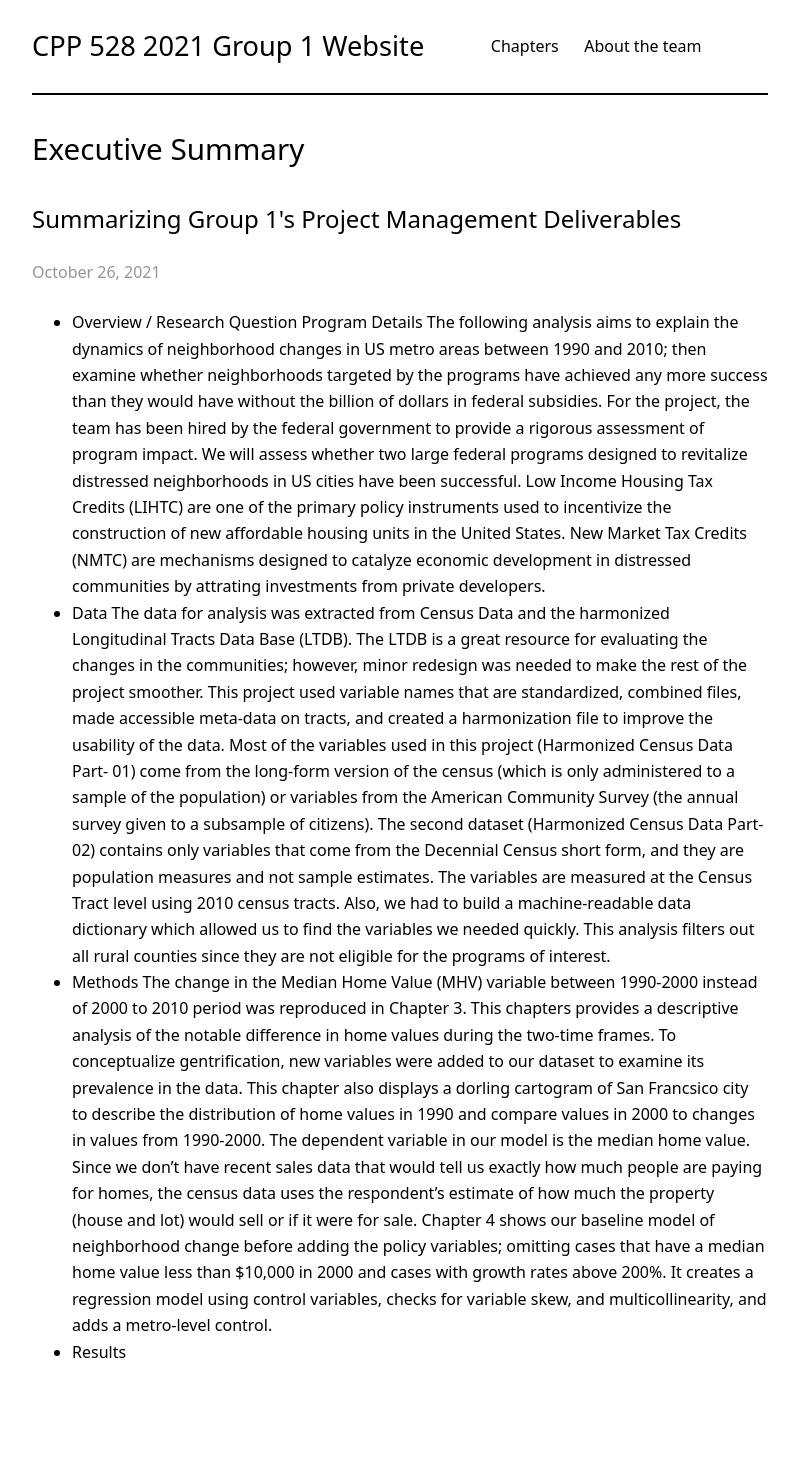
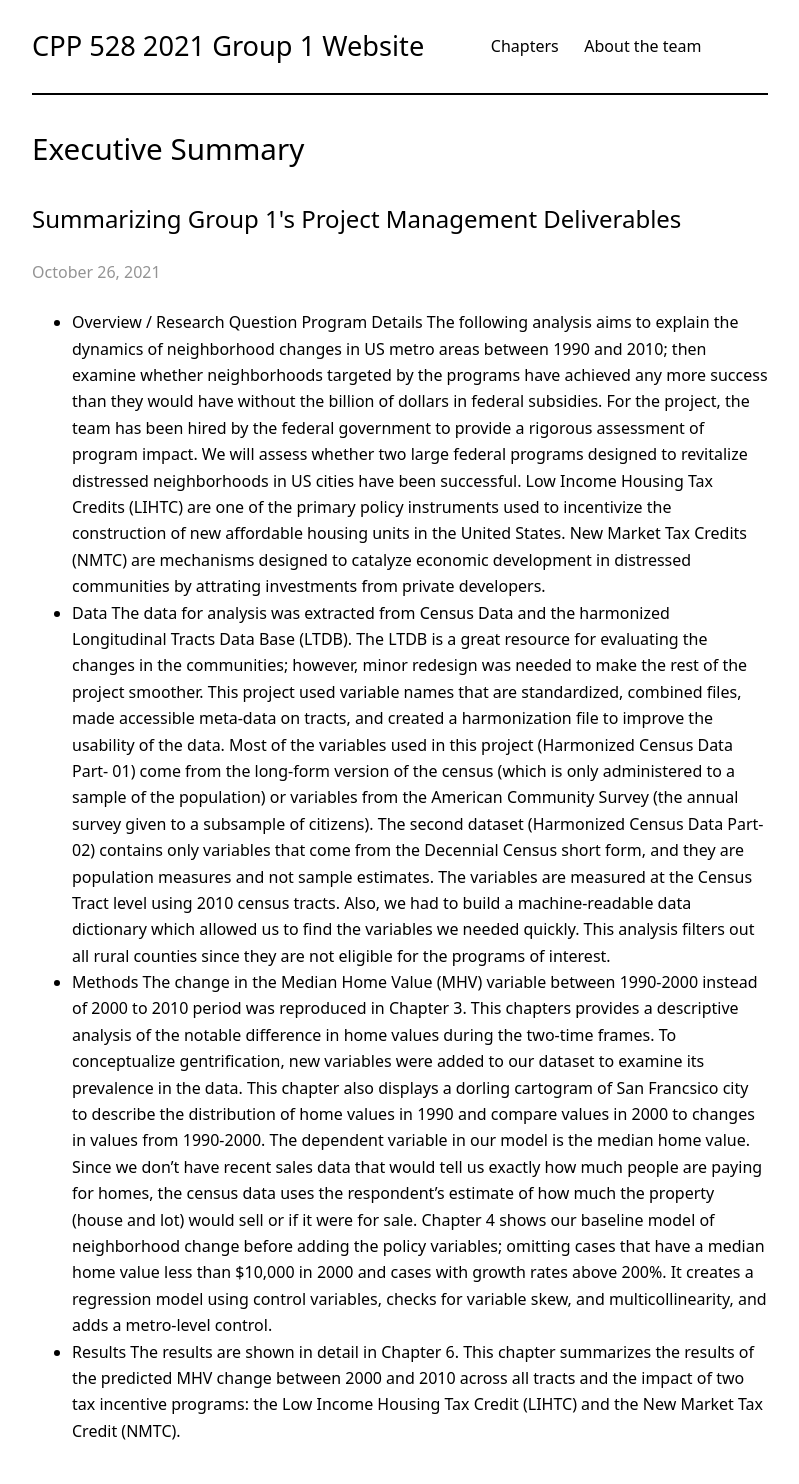
Before and after one commit to jmacost5/cpp-528-fall-2021-group-01, a Jekyll site: the page built from _posts/2021-10-26-ch00-exec_summary.md, in a window 1280 px wide. Shown: the whole page, without its empty margins (240-1039 px from the left). Built offline with Jekyll 4.4.1, drawn with Linux system fonts in a browser that asks for light colours; nearby versions of some CDN libraries; our own code applies the rules of GitHub Pages for plain Markdown files; before the commit the page ends 1405 px from its top, so only the background shows below that.

Commit message:
Update 2021-10-26-ch00-exec_summary.md

```diff
--- a/_posts/2021-10-26-ch00-exec_summary.md
+++ b/_posts/2021-10-26-ch00-exec_summary.md
@@ -12,3 +12,4 @@ subtitle: Summarizing Group 1's Project Management Deliverables
     The change in the Median Home Value (MHV) variable between 1990-2000 instead of 2000 to 2010 period was reproduced in Chapter 3. This chapters provides a descriptive analysis     of the notable difference in home values during the two-time frames. To conceptualize gentrification, new variables were added to our dataset to examine its prevalence in the     data. This chapter also displays a dorling cartogram of San Francsico city to describe the distribution of home values in 1990 and compare values in 2000 to changes in values     from 1990-2000.
     The dependent variable in our model is the median home value. Since we don’t have recent sales data that would tell us exactly how much people are paying for homes, the census     data uses the respondent’s estimate of how much the property (house and lot) would sell or if it were for sale. Chapter 4 shows our baseline model of neighborhood change           before adding the policy variables; omitting cases that have a median home value less than $10,000 in 2000 and cases with growth rates above 200%. It creates a regression         model using control variables, checks for variable skew, and multicollinearity, and adds a metro-level control.
   - **Results**
+    The results are shown in detail in Chapter 6. This chapter summarizes the results of the predicted MHV change between 2000 and 2010 across all tracts and the impact of two         tax incentive programs: the Low Income Housing Tax Credit (LIHTC) and the New Market Tax Credit (NMTC).
```
